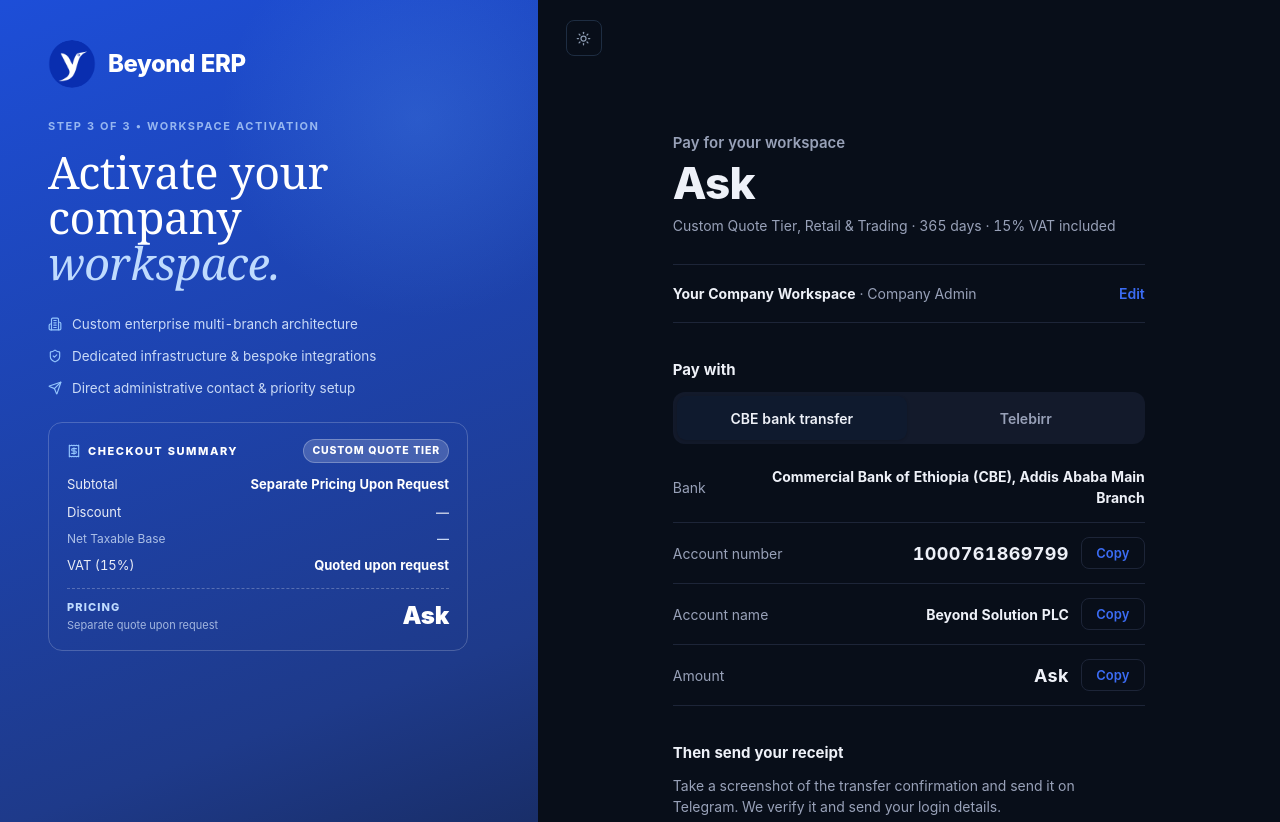
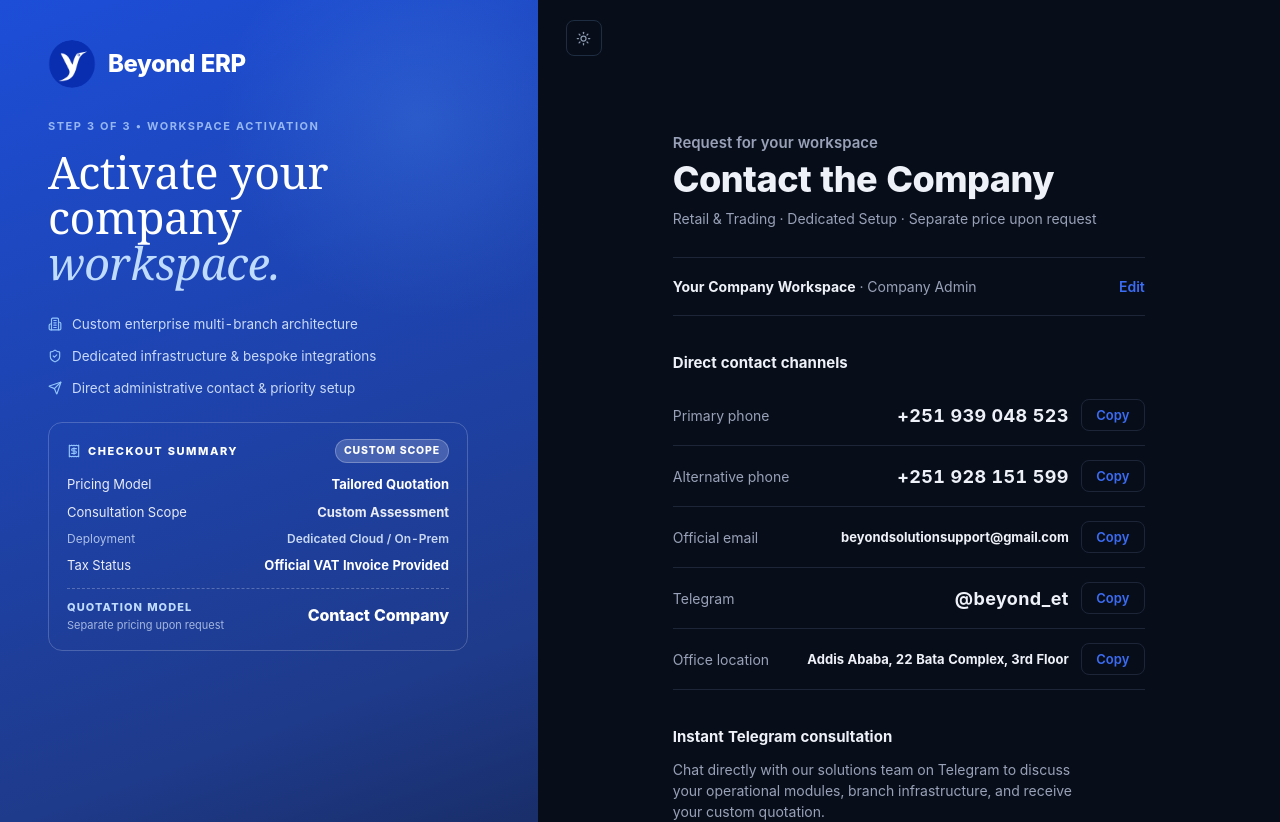
Before and after one commit to petrosasmamaw/beyond-erp-landing, a Next.js app in the folder frontend/: page /register/payment in a window 1280 px wide. Shown: the top 822 px of the page. Built offline with nearby package versions, Linux system fonts and the light colour scheme; no server answers.

Commit message:
feat: update non-retail payment page to contact company flow with official details and clean ask text

```diff
--- a/frontend/src/app/(auth)/register/payment/page.tsx
+++ b/frontend/src/app/(auth)/register/payment/page.tsx
@@ -62,8 +62,8 @@ const PLANS: Record<PlanTier, PlanConfig> = {
   STANDARD: {
     id: "STANDARD",
     title: "Enterprise Custom",
-    badge: "Ask for Pricing",
-    totalDisplay: "Ask",
+    badge: "Contact Company",
+    totalDisplay: "Contact the Company",
     numericTotal: null,
     subtotal: "Separate Pricing Upon Request",
     discount: "—",
@@ -74,9 +74,9 @@ const PLANS: Record<PlanTier, PlanConfig> = {
   },
   CUSTOM: {
     id: "CUSTOM",
-    title: "Custom Quote",
-    badge: "Ask for Pricing",
-    totalDisplay: "Ask",
+    title: "Enterprise Custom",
+    badge: "Contact Company",
+    totalDisplay: "Contact the Company",
     numericTotal: null,
     subtotal: "Separate Pricing Upon Request",
     discount: "—",
@@ -194,7 +194,7 @@ function PaymentContent() {
         : "Receipt via Telegram @beyond_et";
 
       const paymentNote = isCustomSector
-        ? `[Tier: ASK / CUSTOM | Separate Pricing Upon Request | Sector: ${companySector.name} | Contact via Telegram @beyond_et | Terms & Policy Confirmed]`
+        ? `[Tier: CUSTOM / CONTACT COMPANY | Separate Pricing Upon Request | Sector: ${companySector.name} | Contact via Telegram @beyond_et | Terms & Policy Confirmed]`
         : `[Tier: BASIC (36,500 ETB) | 100 ETB/Day Net | Sector: Retail & Trading | Payment: ${selectedMethod} | Receipt submitted via Telegram @beyond_et | Terms & Policy Confirmed]`;
 
       const combinedNotes = draft.notes ? `${paymentNote} ${draft.notes}` : paymentNote;
@@ -382,41 +382,49 @@ function PaymentContent() {
                   border: "1px solid rgba(255, 255, 255, 0.25)"
                 }}
               >
-                {currentPlan.title} Tier
+                {isCustomSector ? "Custom Scope" : `${currentPlan.title} Tier`}
               </span>
             </div>
 
             {/* Price Breakdown Table */}
             <div style={{ display: "flex", flexDirection: "column", gap: 8, fontSize: 13 }}>
-              {/* Subtotal */}
+              {/* Subtotal / Pricing Model */}
               <div style={{ display: "flex", justifyContent: "space-between", alignItems: "center" }}>
-                <span style={{ color: "rgba(255, 255, 255, 0.9)" }}>Subtotal</span>
+                <span style={{ color: "rgba(255, 255, 255, 0.9)" }}>
+                  {isCustomSector ? "Pricing Model" : "Subtotal"}
+                </span>
                 <span style={{ fontWeight: 700, color: "#ffffff", fontVariantNumeric: "tabular-nums" }}>
-                  {currentPlan.subtotal}
+                  {isCustomSector ? "Tailored Quotation" : currentPlan.subtotal}
                 </span>
               </div>
 
-              {/* Discount */}
+              {/* Discount / Consultation Scope */}
               <div style={{ display: "flex", justifyContent: "space-between", alignItems: "center" }}>
-                <span style={{ color: "rgba(255, 255, 255, 0.9)" }}>Discount</span>
-                <span style={{ fontWeight: 700, color: isCustomSector ? "rgba(255, 255, 255, 0.7)" : "#4ade80", fontVariantNumeric: "tabular-nums" }}>
-                  {currentPlan.discount}
+                <span style={{ color: "rgba(255, 255, 255, 0.9)" }}>
+                  {isCustomSector ? "Consultation Scope" : "Discount"}
+                </span>
+                <span style={{ fontWeight: 700, color: isCustomSector ? "rgba(255, 255, 255, 0.9)" : "#4ade80", fontVariantNumeric: "tabular-nums" }}>
+                  {isCustomSector ? "Custom Assessment" : currentPlan.discount}
                 </span>
               </div>
 
-              {/* Net Taxable Amount */}
+              {/* Net Taxable Amount / Deployment */}
               <div style={{ display: "flex", justifyContent: "space-between", alignItems: "center" }}>
-                <span style={{ color: "rgba(219, 234, 254, 0.75)", fontSize: 12 }}>Net Taxable Base</span>
+                <span style={{ color: "rgba(219, 234, 254, 0.75)", fontSize: 12 }}>
+                  {isCustomSector ? "Deployment" : "Net Taxable Base"}
+                </span>
                 <span style={{ fontWeight: 600, color: "rgba(219, 234, 254, 0.9)", fontSize: 12, fontVariantNumeric: "tabular-nums" }}>
-                  {currentPlan.taxableBase}
+                  {isCustomSector ? "Dedicated Cloud / On-Prem" : currentPlan.taxableBase}
                 </span>
               </div>
 
-              {/* VAT 15% */}
+              {/* VAT 15% / Tax Status */}
               <div style={{ display: "flex", justifyContent: "space-between", alignItems: "center" }}>
-                <span style={{ color: "rgba(255, 255, 255, 0.9)" }}>VAT (15%)</span>
+                <span style={{ color: "rgba(255, 255, 255, 0.9)" }}>
+                  {isCustomSector ? "Tax Status" : "VAT (15%)"}
+                </span>
                 <span style={{ fontWeight: 700, color: "#ffffff", fontVariantNumeric: "tabular-nums" }}>
-                  {currentPlan.vat15}
+                  {isCustomSector ? "Official VAT Invoice Provided" : currentPlan.vat15}
                 </span>
               </div>
             </div>
@@ -424,20 +432,20 @@ function PaymentContent() {
             {/* Total Divider */}
             <div style={{ borderTop: "1px dashed rgba(255, 255, 255, 0.25)", margin: "12px 0 10px" }} />
 
-            {/* Total Payable Row */}
+            {/* Total Payable / Quotation Row */}
             <div style={{ display: "flex", justifyContent: "space-between", alignItems: "center" }}>
               <div>
                 <div style={{ fontSize: 11, fontWeight: 800, textTransform: "uppercase", letterSpacing: "0.1em", color: "#bfdbfe" }}>
-                  {isCustomSector ? "Pricing" : "Total Payable"}
+                  {isCustomSector ? "Quotation Model" : "Total Payable"}
                 </div>
                 <div style={{ fontSize: 11, color: "rgba(219, 234, 254, 0.7)", marginTop: 2 }}>
-                  {isCustomSector ? "Separate quote upon request" : "Official VAT invoice provided"}
+                  {isCustomSector ? "Separate pricing upon request" : "Official VAT invoice provided"}
                 </div>
               </div>
               <div style={{ textAlign: "right" }}>
                 {isCustomSector ? (
-                  <div style={{ fontSize: 24, fontWeight: 900, color: "#ffffff", letterSpacing: "-0.01em", lineHeight: 1.1 }}>
-                    Ask
+                  <div style={{ fontSize: 16, fontWeight: 800, color: "#ffffff", letterSpacing: "-0.01em", lineHeight: 1.2 }}>
+                    Contact Company
                   </div>
                 ) : (
                   <div style={{ fontSize: 24, fontWeight: 900, color: "#ffffff", letterSpacing: "-0.02em", lineHeight: 1 }}>
@@ -735,14 +743,14 @@ function PaymentContent() {
               padding: 32px 20px 48px;
             }
           }
-          @media (max-width: 380px) {
+          @media (max-width: 480px) {
             .pay-amount {
-              font-size: 38px;
+              font-size: 32px !important;
             }
             .pay-row {
               flex-direction: column;
               align-items: flex-start;
-              gap: 6px;
+              gap: 8px;
             }
             .pay-row dd {
               width: 100%;
@@ -753,17 +761,32 @@ function PaymentContent() {
 
         <main className="pay-panel-wrap">
           {/* 1. Small heading */}
-          <h1 className="pay-h1">Pay for your workspace</h1>
+          <h1 className="pay-h1">
+            {isCustomSector ? "Request for your workspace" : "Pay for your workspace"}
+          </h1>
 
-          {/* 2. Big amount */}
-          <p className="pay-amount">
-            {currentPlan.totalDisplay}
-            {currentPlan.numericTotal ? <small>ETB</small> : null}
+          {/* 2. Big amount / Contact Heading */}
+          <p
+            className="pay-amount"
+            style={
+              isCustomSector
+                ? {
+                    fontSize: "clamp(26px, 4.5vw, 36px)",
+                    letterSpacing: "-0.015em",
+                    lineHeight: 1.15
+                  }
+                : undefined
+            }
+          >
+            {isCustomSector ? "Contact the Company" : currentPlan.totalDisplay}
+            {!isCustomSector && currentPlan.numericTotal ? <small>ETB</small> : null}
           </p>
 
           {/* 3. Meta line */}
           <p className="pay-meta">
-            {currentPlan.title} Tier, {companySector.name} · 365 days · 15% VAT included
+            {isCustomSector
+              ? `${companySector.name} · Dedicated Setup · Separate price upon request`
+              : `${currentPlan.title} Tier, ${companySector.name} · 365 days · 15% VAT included`}
           </p>
 
           {/* 4. Company row */}
@@ -781,6 +804,159 @@ function PaymentContent() {
             </button>
           </div>
 
+          {isCustomSector ? (
+            /* ================= NON-RETAIL / CUSTOM WORKSPACE: DIRECT CONTACT WORKFLOW ================= */
+            <>
+              {/* 5. Section heading */}
+              <h2 className="pay-h2">Direct contact channels</h2>
+
+              {/* 6. Contact details list using exact same 1px divider UI */}
+              <dl className="pay-dl">
+                <div className="pay-row">
+                  <dt>Primary phone</dt>
+                  <dd>
+                    <span className="pay-num">+251 939 048 523</span>
+                    <button
+                      className={`pay-copy ${copied === "Primary Phone" ? "done" : ""}`}
+                      type="button"
+                      onClick={() => handleCopy("+251939048523", "Primary Phone")}
+                    >
+                      {copied === "Primary Phone" ? "Copied" : "Copy"}
+                    </button>
+                  </dd>
+                </div>
+                <div className="pay-row">
+                  <dt>Alternative phone</dt>
+                  <dd>
+                    <span className="pay-num">+251 928 151 599</span>
+                    <button
+                      className={`pay-copy ${copied === "Alternative Phone" ? "done" : ""}`}
+                      type="button"
+                      onClick={() => handleCopy("+251928151599", "Alternative Phone")}
+                    >
+                      {copied === "Alternative Phone" ? "Copied" : "Copy"}
+                    </button>
+                  </dd>
+                </div>
+                <div className="pay-row">
+                  <dt>Official email</dt>
+                  <dd>
+                    <span style={{ fontSize: 13, wordBreak: "break-all" }}>beyondsolutionsupport@gmail.com</span>
+                    <button
+                      className={`pay-copy ${copied === "Official Email" ? "done" : ""}`}
+                      type="button"
+                      onClick={() => handleCopy("beyondsolutionsupport@gmail.com", "Official Email")}
+                    >
+                      {copied === "Official Email" ? "Copied" : "Copy"}
+                    </button>
+                  </dd>
+                </div>
+                <div className="pay-row">
+                  <dt>Telegram</dt>
+                  <dd>
+                    <span className="pay-num">@beyond_et</span>
+                    <button
+                      className={`pay-copy ${copied === "Telegram" ? "done" : ""}`}
+                      type="button"
+                      onClick={() => handleCopy("@beyond_et", "Telegram")}
+                    >
+                      {copied === "Telegram" ? "Copied" : "Copy"}
+                    </button>
+                  </dd>
+                </div>
+                <div className="pay-row">
+                  <dt>Office location</dt>
+                  <dd>
+                    <span style={{ fontSize: 13 }}>Addis Ababa, 22 Bata Complex, 3rd Floor</span>
+                    <button
+                      className={`pay-copy ${copied === "Office Location" ? "done" : ""}`}
+                      type="button"
+                      onClick={() => handleCopy("Addis Ababa, 22 Bata Complex, 3rd Floor", "Office Location")}
+                    >
+                      {copied === "Office Location" ? "Copied" : "Copy"}
+                    </button>
+                  </dd>
+                </div>
+              </dl>
+
+              {/* 7. Instant Telegram Consultation */}
+              <h2 className="pay-h2">Instant Telegram consultation</h2>
+              <p className="pay-after">
+                Chat directly with our solutions team on Telegram to discuss your operational modules, branch infrastructure, and receive your custom quotation.
+              </p>
+
+              {/* 8. Telegram Contact Button */}
+              <a
+                className="pay-tg"
+                href="https://t.me/beyond_et"
+                target="_blank"
+                rel="noopener noreferrer"
+              >
+                Chat on Telegram (@beyond_et)
+              </a>
+
+              {/* 9. Terms */}
+              <label className="pay-agree">
+                <input
+                  type="checkbox"
+                  checked={agreedToTerms}
+                  onChange={(e) => {
+                    setAgreedToTerms(e.target.checked);
+                    if (error) setError("");
+                  }}
+                />
+                <span>
+                  I agree to the{" "}
+                  <a
+                    href="#"
+                    onClick={(e) => {
+                      e.preventDefault();
+                      setShowTermsModal(true);
+                    }}
+                  >
+                    Terms of Service
+                  </a>{" "}
+                  and{" "}
+                  <a
+                    href="#"
+                    onClick={(e) => {
+                      e.preventDefault();
+                      setShowTermsModal(true);
+                    }}
+                  >
+                    Privacy Policy
+                  </a>
+                  , and confirm my company details are correct.
+                </span>
+              </label>
+
+              {/* 10. Contact Submit button (No payment logic) */}
+              <button
+                className="pay-go"
+                type="button"
+                disabled={!agreedToTerms || submitting}
+                onClick={handleDone}
+              >
+                {submitting ? "Submitting request..." : "Contact Company (Submit Request)"}
+              </button>
+
+              {/* 11. Status hint */}
+              <p className="pay-hint" role="status" style={{ color: error ? "#f43f5e" : payMuted }}>
+                {error || ""}
+              </p>
+
+              {/* 12. Back button */}
+              <button
+                className="pay-back"
+                type="button"
+                onClick={() => router.push(sectorId ? `/register/details?sectorId=${sectorId}` : "/register")}
+              >
+                Back to company details
+              </button>
+            </>
+          ) : (
+            /* ================= RETAIL STANDARD PAYMENT WORKFLOW ================= */
+            <>
               {/* 5. Section heading */}
               <h2 className="pay-h2">Pay with</h2>
 
@@ -973,6 +1149,8 @@ function PaymentContent() {
               >
                 Back to company details
               </button>
+            </>
+          )}
         </main>
       </div>
 
--- a/frontend/src/app/(auth)/submitted/page.tsx
+++ b/frontend/src/app/(auth)/submitted/page.tsx
@@ -200,7 +200,7 @@ export default function SubmittedPage() {
           {isAgreement ? (
             <>
               Your enterprise registration request has been submitted under{" "}
-              <strong style={{ color: dark ? "#60a5fa" : "#2563eb" }}>Separate Price Upon Request (Ask)</strong>.
+              <strong style={{ color: dark ? "#60a5fa" : "#2563eb" }}>Separate Price Upon Request (Contact Company)</strong>.
               <br />
               <strong style={{ color: ink }}>
                 Our administrative leadership will contact you directly to give you a separate price quote based on your request and deliver your custom ERP workspace credentials.
@@ -253,7 +253,7 @@ export default function SubmittedPage() {
                   background: isAgreement ? "#2563eb" : "#10b981",
                 }}
               />
-              {isAgreement ? "Price on Request (Ask)" : "Under Verification"}
+              {isAgreement ? "Separate Price on Request" : "Under Verification"}
             </span>
           </div>
 
@@ -281,14 +281,14 @@ export default function SubmittedPage() {
               <p style={{ margin: 0, fontWeight: 700, color: "#2563eb" }}>
                 {reg?.planTier === "BASIC"
                   ? "Retail & Trading (Net 36,500 ETB • 100 ETB/day)"
-                  : "Price on Request (Ask / Custom Quote)"}
+                  : "Price on Request (Custom Quote)"}
               </p>
             </div>
             <div>
               <p style={{ margin: "0 0 1px", fontSize: 11, color: muted }}>Payment Method</p>
               <p style={{ margin: 0, fontWeight: 700, color: "#2563eb" }}>
                 {isAgreement
-                  ? "Separate Price Upon Request (Ask)"
+                  ? "Separate Price Upon Request (Contact Company)"
                   : reg?.paymentMethod === "TELEBIRR"
                   ? "Telebirr Mobile Money"
                   : "CBE Bank Transfer"}
```
Lines whose indentation alone changed are shown as unchanged.
